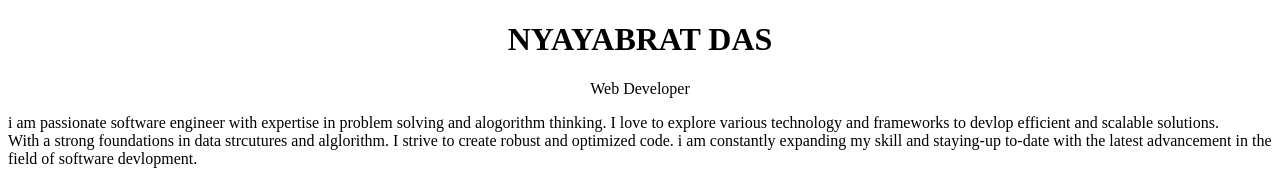
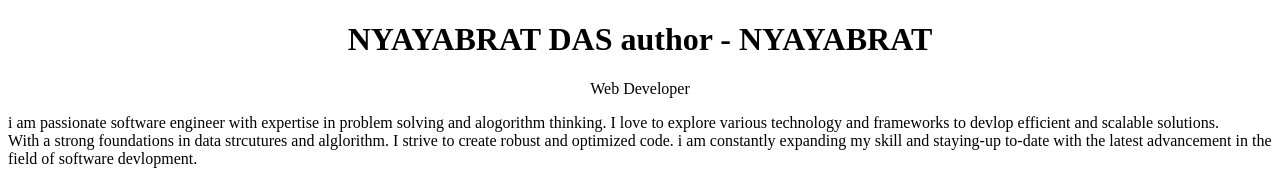
Before and after one commit to Nyayabrata01/HTML_PROJRCT, a plain HTML site: page index.html in a window 1280 px wide. Shown: the top 170 px of the page. Drawn offline with Linux system fonts and the light colour scheme.

Commit message:
add new author

```diff
--- a/index.html
+++ b/index.html
@@ -18,7 +18,7 @@
 </head>
 <body>
     <div class="header">
-        <h1> NYAYABRAT DAS </h1>
+        <h1> NYAYABRAT DAS author - NYAYABRAT </h1>
         <p>Web Developer</p>
     </div>
 <p>
```
Also changed, not shown: 1 other file.
